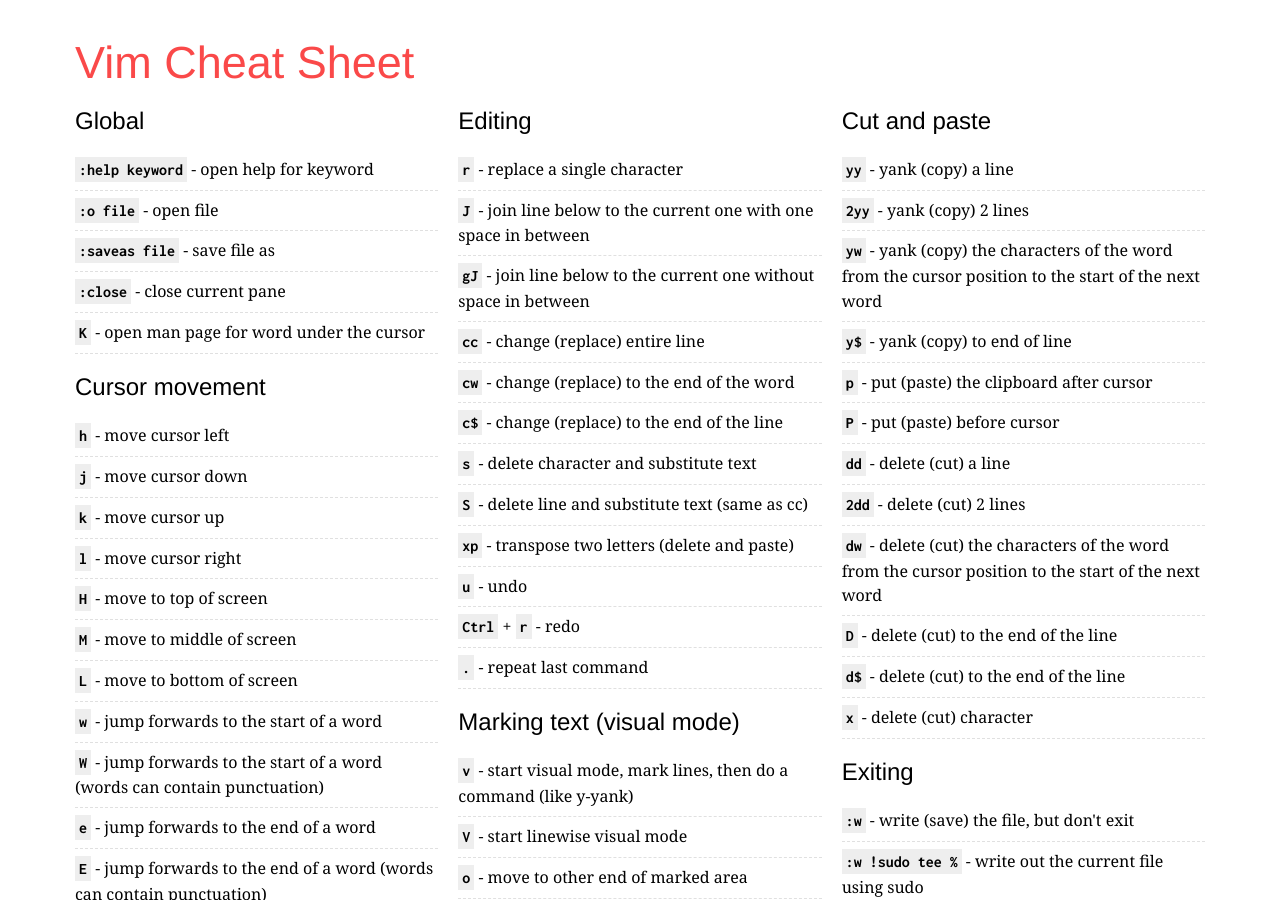
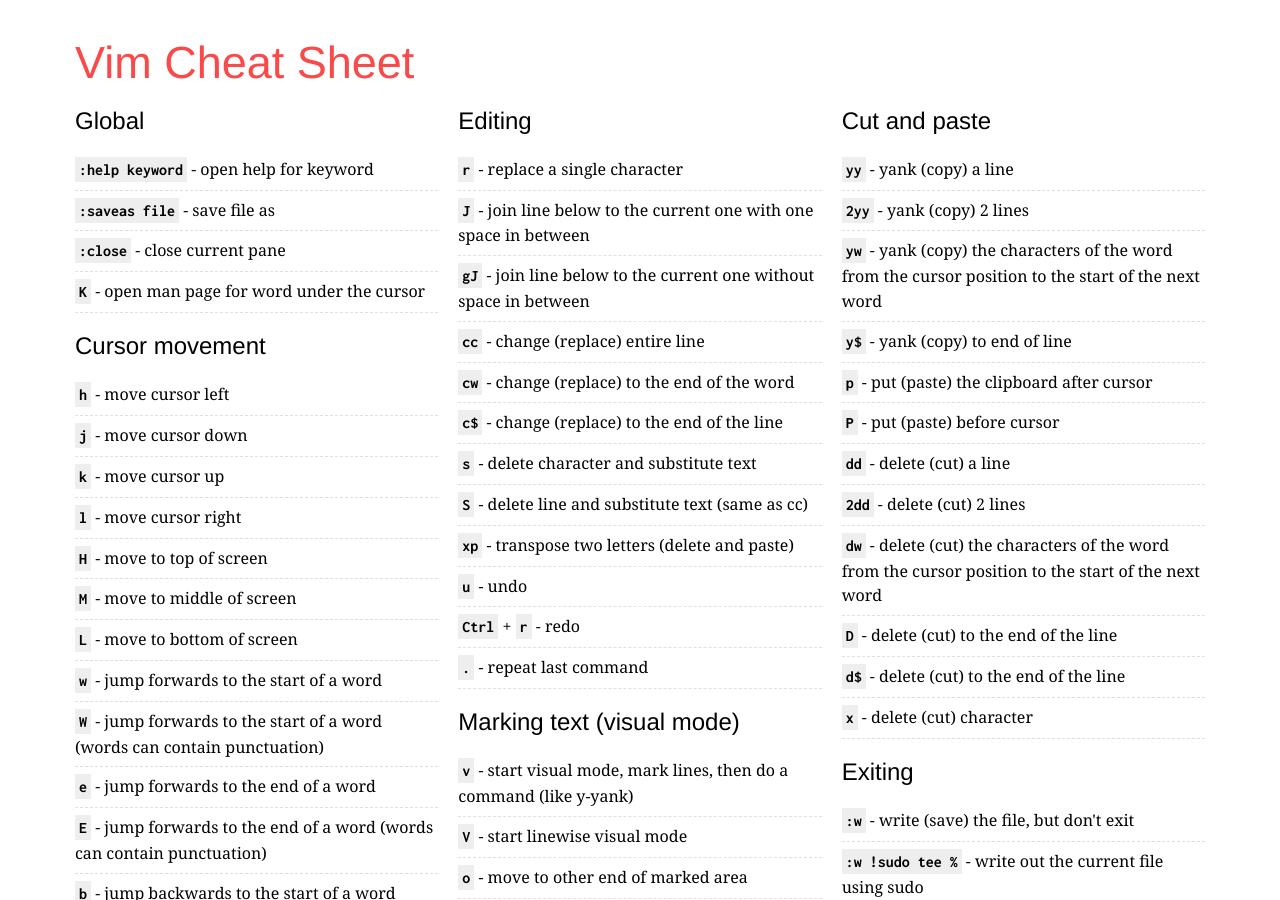
Before and after one commit to rtorr/vim-cheat-sheet, a Jekyll site: the page built from index.html, in a window 1280 px wide and 900 px high. Built offline with Jekyll 4.4.1, drawn with Linux system fonts in a browser that asks for light colours.

Commit message:
Remove 'open' command
The 'open' command is a rather esoteric command that's most probably
only kept in vim for backwards compatibility. It's very unlikely that it
could be particularly useful for the vast majority of today's users.

Have a look here for more details:
https://vi.stackexchange.com/questions/2275/what-does-open-do-in-vim/2276#2276

Right now it's very prominently placed in the upper left corner of the
cheat sheet. In my opinion, this is confusing, because it leads users to
the wrong assumption that it would be the recommended command for
opening files. Bu in fact 'edit (:e)' should be used for that, which is
already documented in the cheat sheet further down in the "Working with
multiple files" section.

A very practical downside of ':o' compared to ':e' is that the former
one doesn't support tab completion for file paths while the latter one
does.

```diff
--- a/_config.yml
+++ b/_config.yml
@@ -143,7 +143,6 @@
         title: "Global"
         commands:
           helpForKeyword: "open help for keyword"
-          openFile: "open file"
           saveAsFile: "save file as"
           closePane: "close current pane"
           K: "open man page for word under the cursor"
--- a/_layouts/page.html
+++ b/_layouts/page.html
@@ -10,7 +10,6 @@
           <h2>{{ page.global.title }}</h2>
           <ul>
             <li><kbd>:help {{ page.words.keyword }}</kbd> - {{ page.global.commands.helpForKeyword }}</li>
-            <li><kbd>:o {{ page.words.file }}</kbd> - {{ page.global.commands.openFile }}</li>
             <li><kbd>:saveas {{ page.words.file }}</kbd> - {{ page.global.commands.saveAsFile }}</li>
             <li><kbd>:close</kbd> - {{ page.global.commands.closePane }}</li>
             <li><kbd>K</kbd> - {{ page.global.commands.K }}</li>
```
